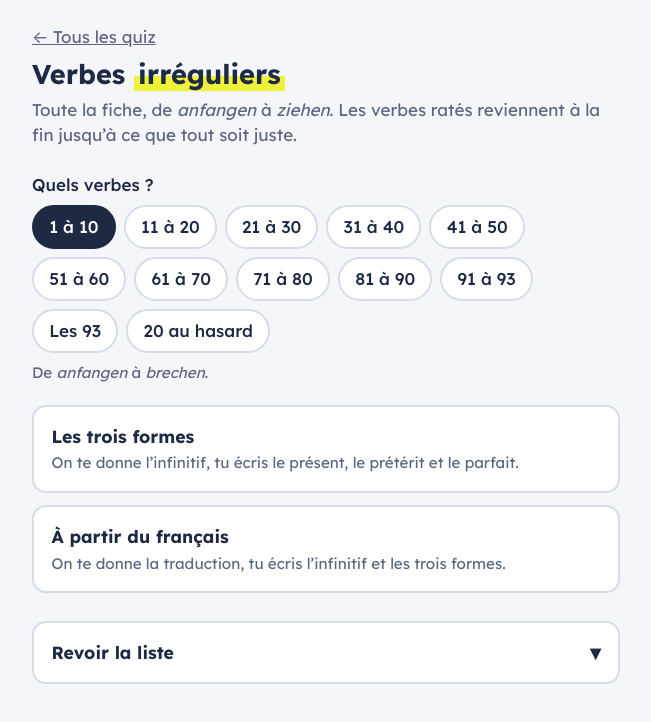
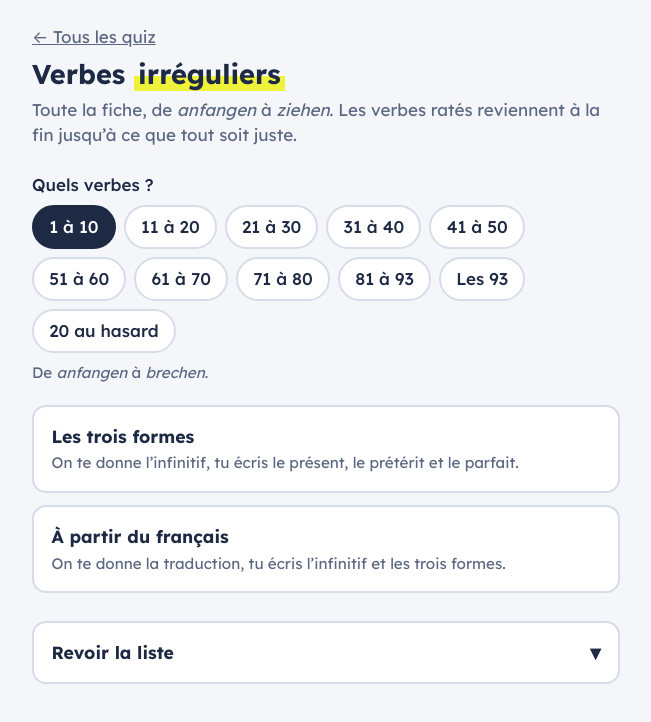
Before and after one commit to franek/quiz-deutsch-lernen, a plain HTML site: page unregelmaessige-verben/index.html in a window 1280 px wide. Shown: the whole page, without its empty margins (314-965 px from the left). Drawn offline with Linux system fonts and the light colour scheme.

Commit message:
Fusionne les 3 derniers verbes dans une série 81 à 93
Co-Authored-By: Claude Opus 5.5 <noreply@anthropic.com>

```diff
--- a/unregelmaessige-verben/index.html
+++ b/unregelmaessige-verben/index.html
@@ -360,8 +360,9 @@ const pron = v => v.pron || "er";
 
 // Séries : une par tranche de 10, toute la fiche, ou 20 verbes au hasard
 const SERIES = [];
-for (let s = 0; s < VERBS.length; s += 10) {
-  const e = Math.min(s + 10, VERBS.length);
+// Un reste de moins de 5 verbes est rattaché à la série précédente (ex. 81 à 93 plutôt que 91 à 93).
+for (let s = 0, e; s < VERBS.length; s = e) {
+  e = VERBS.length - (s + 10) < 5 ? VERBS.length : s + 10;
   SERIES.push({ id: "s" + s, label: `${s + 1} à ${e}`, pick: () => [...VERBS.keys()].slice(s, e),
     hint: `De <em>${VERBS[s].inf}</em> à <em>${VERBS[e - 1].inf}</em>.` });
 }
```
Also changed, not shown: 1 other file.
